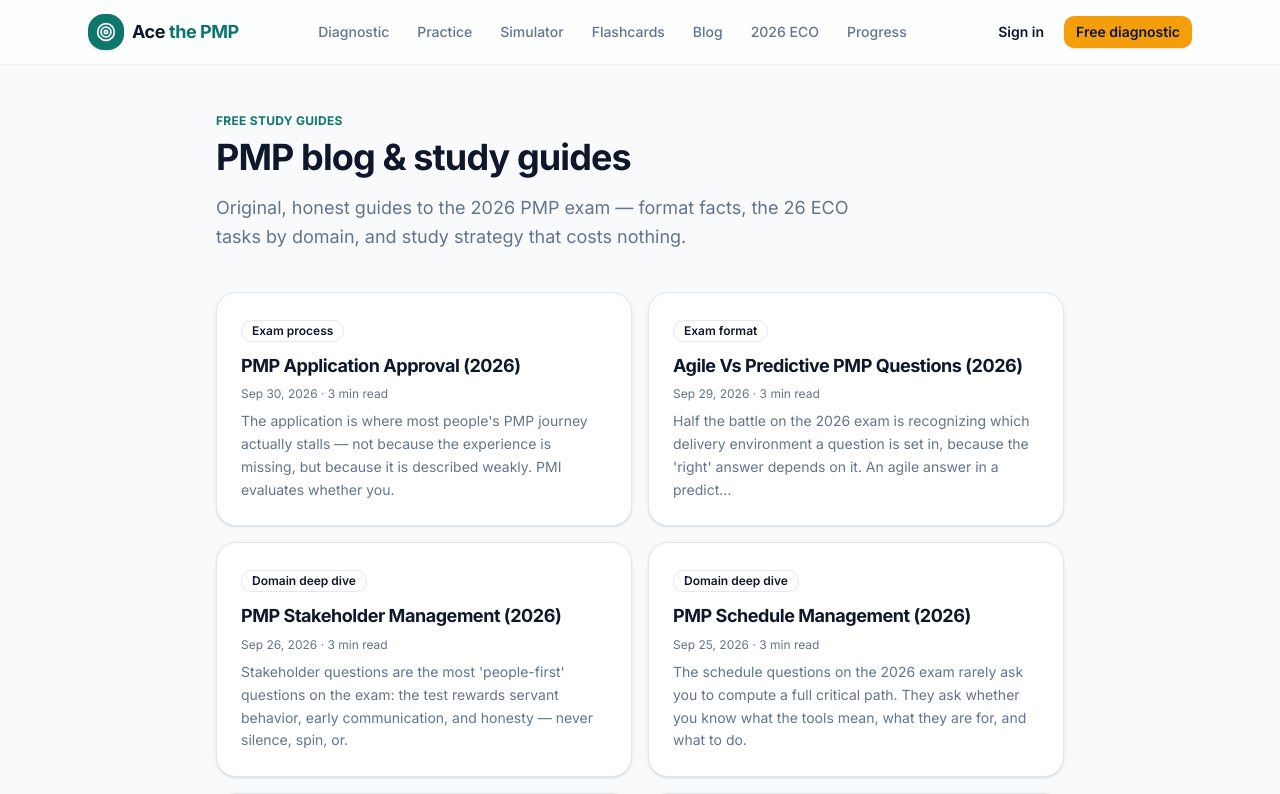
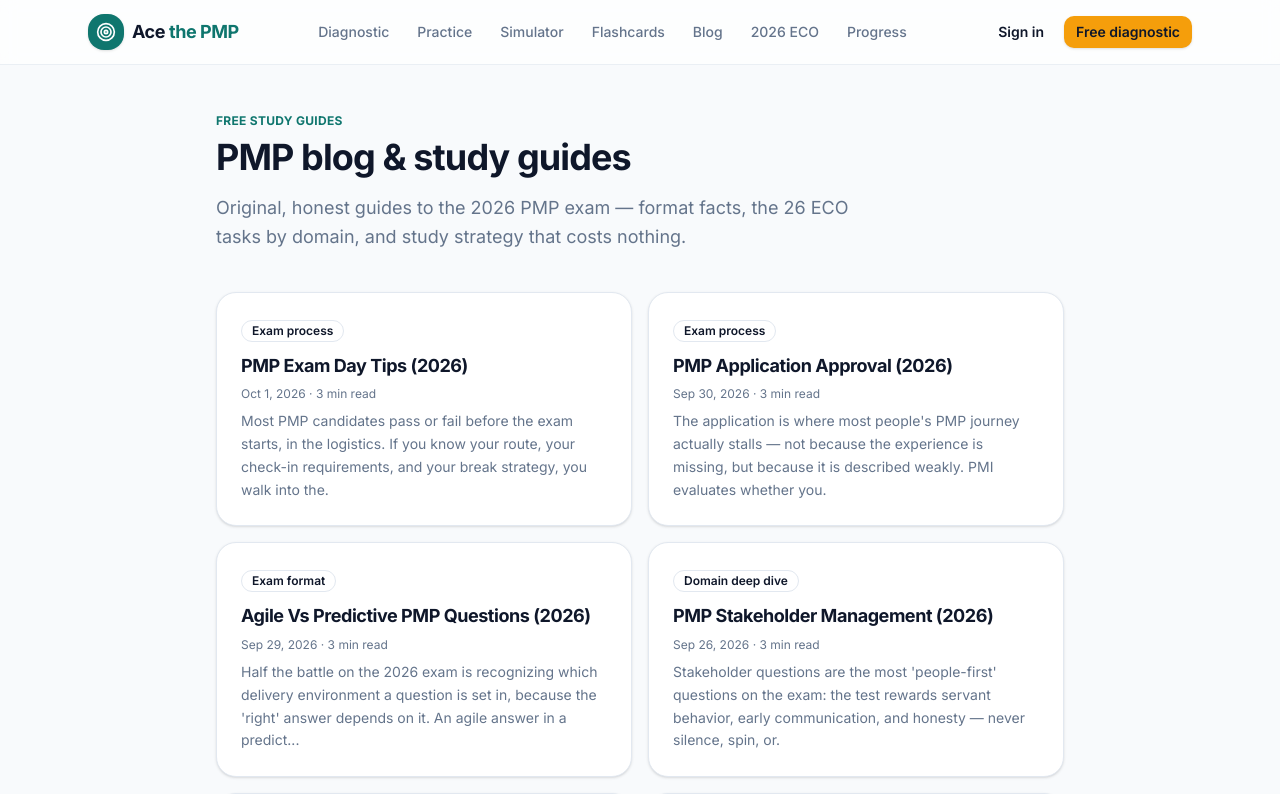
Before and after one commit to uncrownedprince786-collab/acethepmp, a Next.js app: page /blog in a window 1280 px wide. Shown: the top 794 px of the page. Built offline with nearby package versions, Linux system fonts and the light colour scheme; no server answers.

Commit message:
chore(blog): automatic daily study guide

```diff
--- a/src/content/posts.ts
+++ b/src/content/posts.ts
@@ -1325,4 +1325,75 @@ export const posts: Post[] = [
       },
     ],
   },
+  {
+    slug: "pmp-exam-day-courtese-checklist",
+    title: "PMP Exam Day Tips (2026)",
+    category: "Exam process",
+    excerpt: "Most PMP candidates pass or fail before the exam starts, in the logistics. If you know your route, your check-in requirements, and your break strategy, you walk into the.",
+    keywords: ["pmp exam day tips","pmp exam checklist","what to bring pmp exam","pmp test center rules","pmp exam nerves"],
+    published: "2026-10-01",
+    readMinutes: 3,
+    intro: "Most PMP candidates pass or fail before the exam starts, in the logistics. If you know your route, your check-in requirements, and your break strategy, you walk into the test with your energy — not your anxiety — leading. This guide pulls the official facts together and turns them into a practical plan you can act on today.",
+    cta: {
+      title: "Rehearse a full-length run before the real day",
+      body: "The free simulator reproduces the 180-question, 240-minute format with optional breaks timed for you, so 'no back button' and 'no extra minutes' are already trained habits.",
+      href: "/simulator",
+      label: "Run the simulator",
+    },
+    related: ["pmp-exam-tips","pmp-exam-format-2026","pmp-exam-cost-2026"],
+    blocks: [
+      {
+        t: "p",
+        text: "Most PMP candidates pass or fail before the exam starts, in the logistics. If you know your route, your check-in requirements, and your break strategy, you walk into the test with your energy — not your anxiety — leading. That makes it one of the most practice-able slices of the 2026 exam: the scenarios follow recognizable patterns once you know what the question is really asking.",
+      },
+      {
+        t: "h2",
+        text: "The official facts behind this topic",
+      },
+      {
+        t: "list",
+        items: ["The 2026 exam is 180 questions in 240 minutes plus two optional 10-minute breaks that do not count against your time.","You cannot return to answered questions on the PMP exam — there is no back button.","Only 170 of the 180 questions are scored; 10 are unscored pretest items.","PMI does not publish a passing score, so the goal on exam day is coverage and pace, not a number."],
+      },
+      {
+        t: "h2",
+        text: "Why this matters on the 2026 exam",
+      },
+      {
+        t: "p",
+        text: "The exam is built entirely from the Examination Content Outline, so a topic like this appears as a scenario, never as a definition recall. Read the first line of every question for the delivery environment — predictive, agile, or hybrid — because the correct move depends on it.",
+      },
+      {
+        t: "h2",
+        text: "How to prepare: judgment beats memorization",
+      },
+      {
+        t: "list",
+        items: ["Rehearse the route and arrival time the day before; test centers do not wait, and proctored at-home sessions have strict setup windows.","Bring the two valid forms of ID you registered with and nothing you are not allowed to hold — know the allowed-items list for your setting.","Use the breaks as a reset: stand, breathe, and stretch. They are free time you already paid for with 240 minutes of hard focus.","Answer and move on. With no back button and a strict clock, the habit of committing to best-of-four and moving costs nothing and saves minutes.","Plan a post-exam reaction: the interface does not show a score, and relief or frustration comes after — neither helps during a 240-minute performance."],
+      },
+      {
+        t: "p",
+        text: "**One sentence to keep.** Treat logistics like part of the exam material: rehearse once, and the largest controllable source of exam-day failure disappears.",
+      },
+      {
+        t: "p",
+        text: "Across all three domains, the exam rewards the same habits: treat scenarios as judgment calls, gather facts before you act, and choose the least dramatic constructive move. Study this topic the way you will be scored on it — through explained practice questions — and the patterns become recognizable.",
+      },
+      {
+        t: "h2",
+        text: "Practice it free, today",
+      },
+      {
+        t: "list",
+        items: ["Take the [free 10-question diagnostic](/diagnostic) first to see your 2026 ECO domain split before anything else.","Drill with [adaptive practice questions](/practice) that target your weakest domain and explain every answer.","Run a full-length [exam simulator](/simulator) session to train the 180-question, 240-minute pace — two runs minimum.","Browse the [curriculum](/curriculum) to confirm coverage of all 26 tasks across the three domains."],
+      },
+      {
+        t: "callout",
+        text: "**Honest note.** This guide is original, not affiliated with PMI or the PMP exam, and does not promise results. PMI does not publish a passing score, and every readiness number you see — including ours — is an estimate from practice material.",
+      },
+      {
+        t: "callout",
+        text: "**Sources.** [PMI Examination Content Outline](https://www.pmi.org/certifications/project-management-pmp). Facts above come from official PMI material; the advice is ours, original and practical.",
+      },
+    ],
+  },
 ];
```
